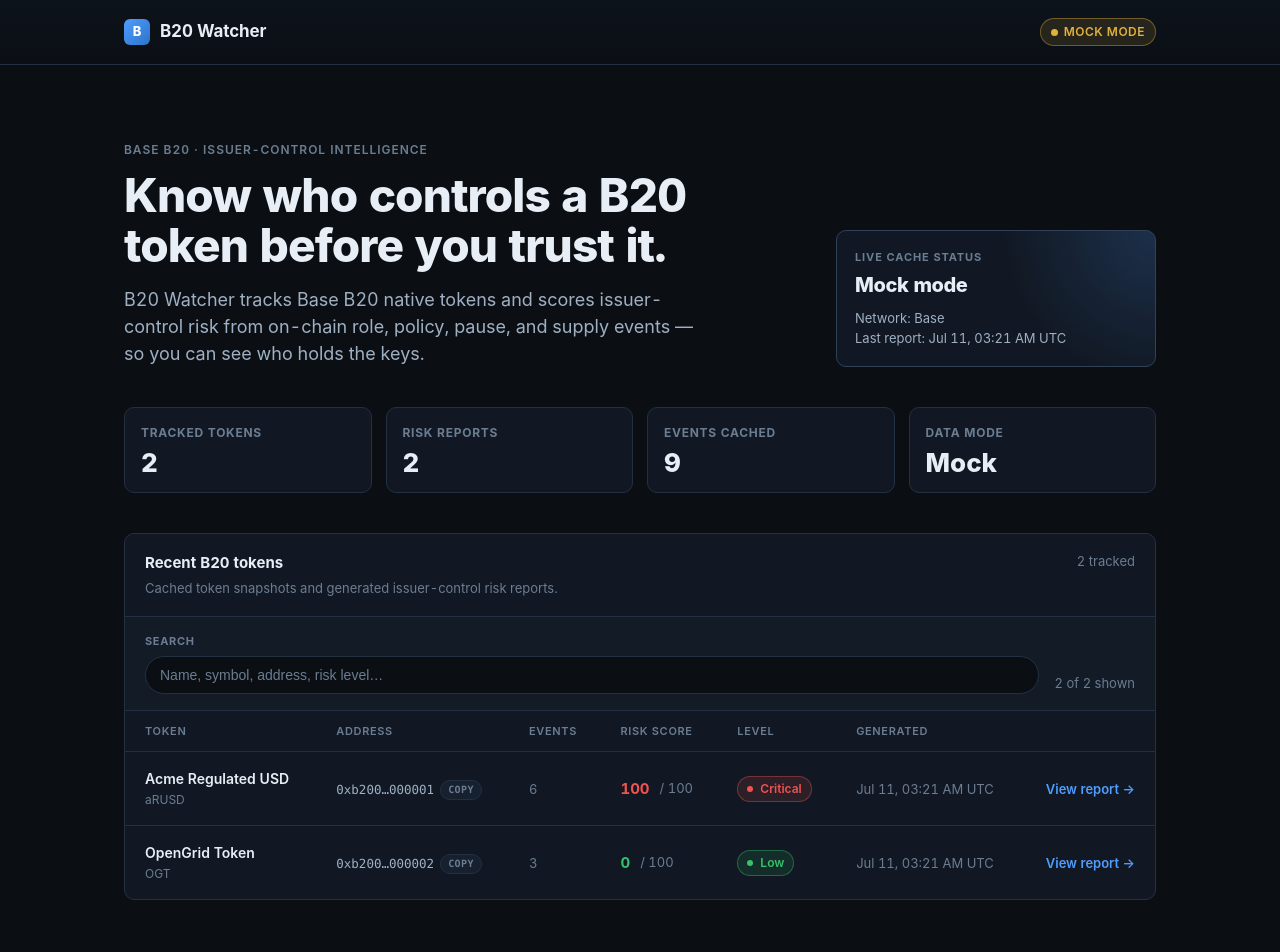
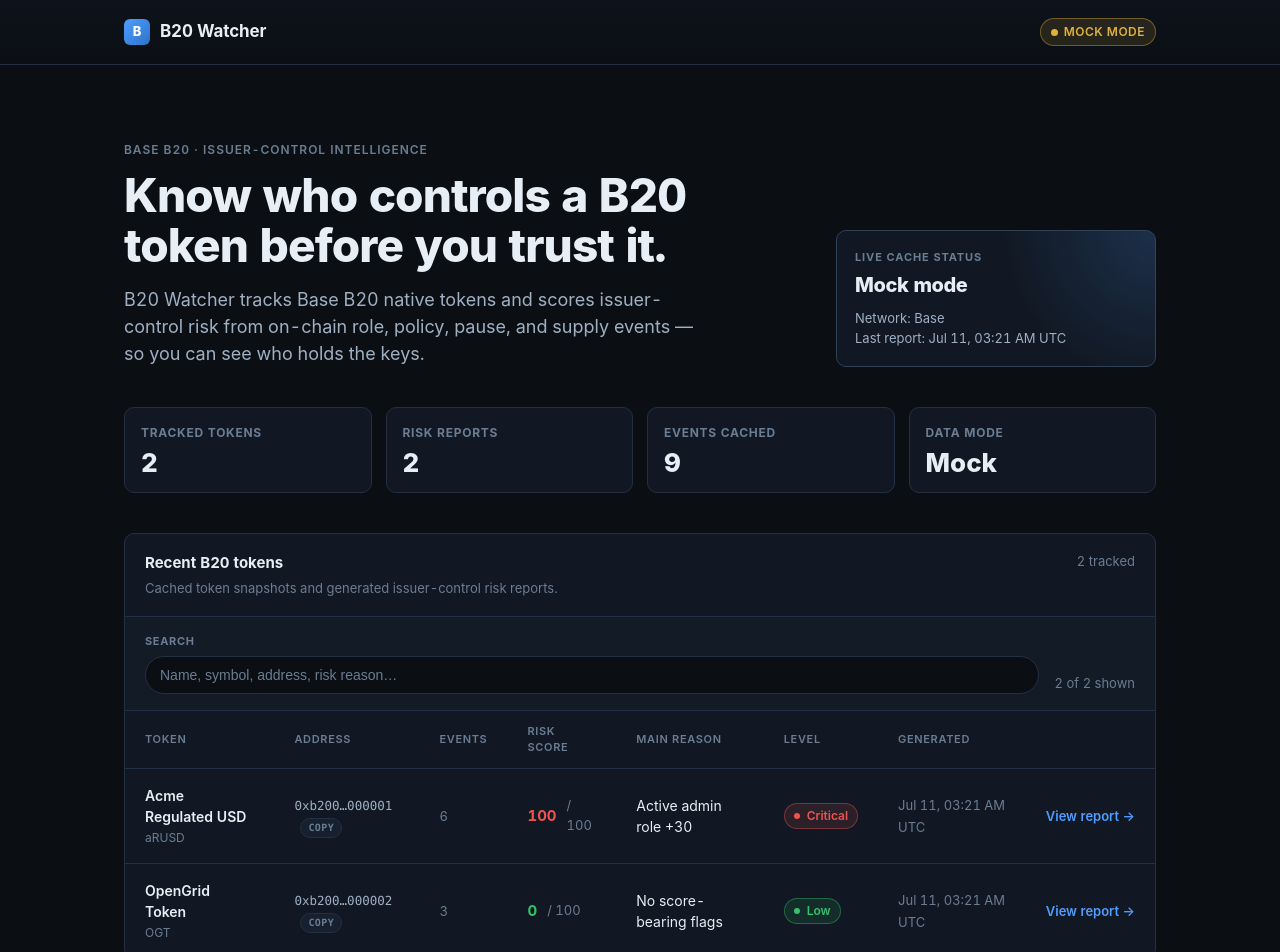
Before and after one commit to Anton-dot911/b20-watcher, a Next.js app: page / in a window 1280 px wide. Shown: the top 952 px of the page. Built offline with nearby package versions, Linux system fonts and the light colour scheme.

Commit message:
feat: explain risk scores

```diff
--- a/components/TokenSearchTable.tsx
+++ b/components/TokenSearchTable.tsx
@@ -5,6 +5,10 @@ import { useMemo, useState } from "react";
 
 import { RiskBadge } from "@/components/RiskBadge";
 import { CopyValue } from "@/components/CopyValue";
+import {
+  explainRiskScore,
+  formatScoreReason,
+} from "@/lib/score-explanation";
 import type { B20Token, RiskLevel, RiskReport } from "@/lib/types";
 import styles from "@/app/page.module.css";
 
@@ -34,6 +38,8 @@ function formatUtc(iso: string): string {
 
 function searchableText(row: Row): string {
   const { token, report } = row;
+  const explanation = report ? explainRiskScore(report) : null;
+
   return [
     token.name,
     token.symbol,
@@ -41,6 +47,8 @@ function searchableText(row: Row): string {
     report?.level,
     report?.score,
     report?.summary,
+    explanation?.mainReason.title,
+    ...(explanation?.reasons.map((reason) => reason.title) ?? []),
     ...(report?.flags.map((flag) => flag.title) ?? []),
   ]
     .filter(Boolean)
@@ -77,7 +85,7 @@ export function TokenSearchTable({ rows }: TokenSearchTableProps) {
           <input
             value={query}
             onChange={(event) => setQuery(event.target.value)}
-            placeholder="Name, symbol, address, risk level…"
+            placeholder="Name, symbol, address, risk reason…"
             className={styles.searchInput}
           />
         </label>
@@ -98,7 +106,7 @@ export function TokenSearchTable({ rows }: TokenSearchTableProps) {
       {filteredRows.length === 0 ? (
         <div className={styles.emptyState}>
           <strong>No matching tokens.</strong>
-          <span>Try a token symbol, address fragment, or risk level.</span>
+          <span>Try a token symbol, address fragment, or risk reason.</span>
         </div>
       ) : (
         <div className={styles.tableScroll}>
@@ -109,13 +117,17 @@ export function TokenSearchTable({ rows }: TokenSearchTableProps) {
                 <th>Address</th>
                 <th>Events</th>
                 <th>Risk score</th>
+                <th>Main reason</th>
                 <th>Level</th>
                 <th>Generated</th>
                 <th></th>
               </tr>
             </thead>
             <tbody>
-              {filteredRows.map(({ token, report }) => (
+              {filteredRows.map(({ token, report }) => {
+                const explanation = report ? explainRiskScore(report) : null;
+
+                return (
                   <tr key={token.address} className={styles.row}>
                     <td>
                       <div className={styles.tokenName}>{token.name || "Unnamed B20"}</div>
@@ -152,6 +164,15 @@ export function TokenSearchTable({ rows }: TokenSearchTableProps) {
                       </div>
                     </td>
                     <td>
+                      {explanation ? (
+                        <span className={styles.reasonText}>
+                          {formatScoreReason(explanation.mainReason)}
+                        </span>
+                      ) : (
+                        <span className={styles.count}>—</span>
+                      )}
+                    </td>
+                    <td>
                       {report ? (
                         <RiskBadge level={report.level} size="sm" />
                       ) : (
@@ -172,7 +193,8 @@ export function TokenSearchTable({ rows }: TokenSearchTableProps) {
                       </Link>
                     </td>
                   </tr>
-              ))}
+                );
+              })}
             </tbody>
           </table>
         </div>
```
Lines whose indentation alone changed are shown as unchanged.
